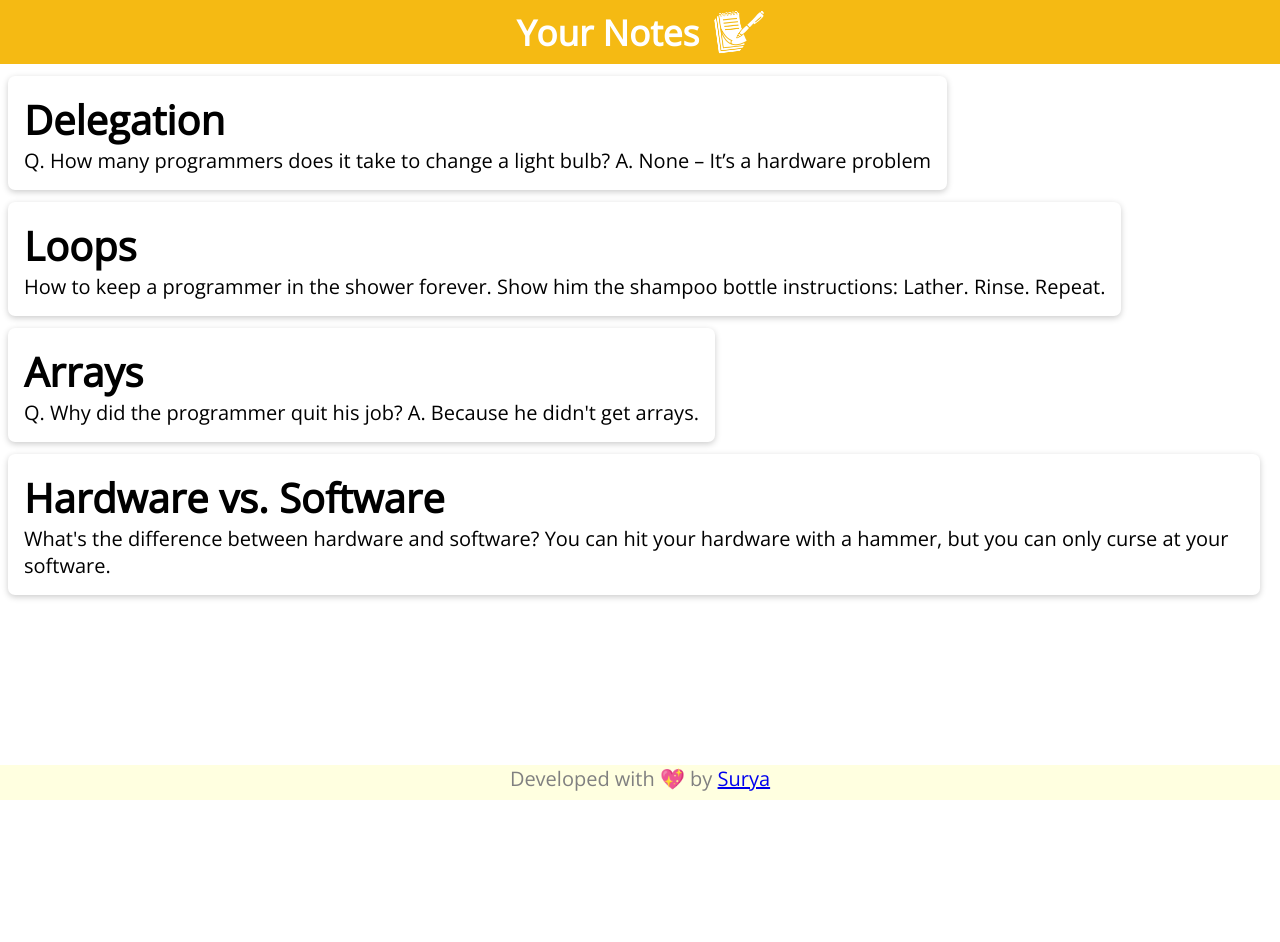
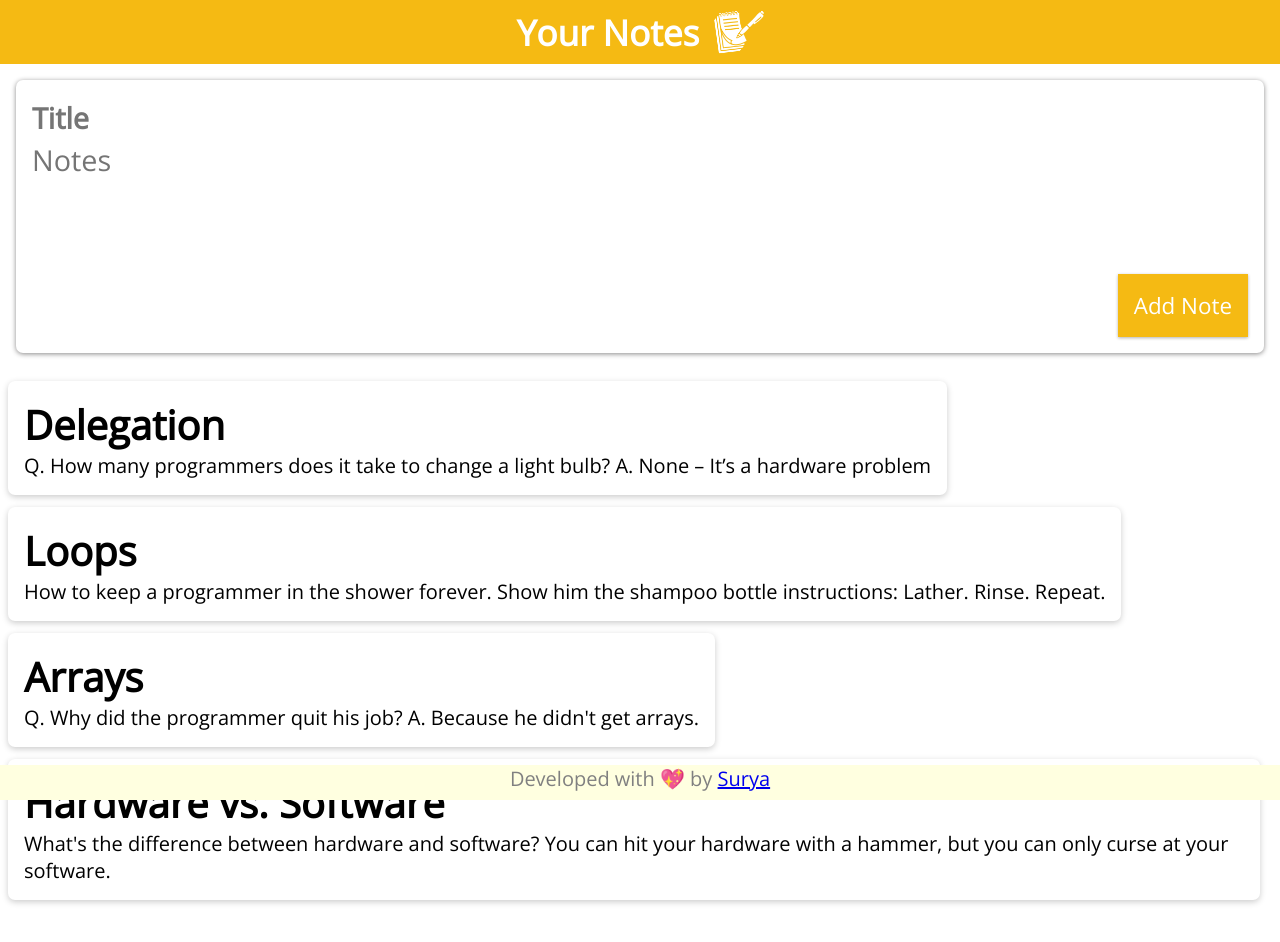
Before and after one commit to Surya-Kumar-03/Notes-App, a React (Create React App) app: page / in a window 1280 px wide. Shown: the top 942 px of the page. Before the commit the page ends 800 px from the top, so only its background shows below. Built offline with nearby package versions, Linux system fonts and the light colour scheme.

Commit message:
Created Input Area

```diff
--- a/src/App.jsx
+++ b/src/App.jsx
@@ -4,11 +4,13 @@ import Note from "./components/Note";
 import Footer from "./components/Footer";
 import "./App.css";
 import notes from "./components/notes";
+import InputArea from "./components/InputArea";
 
 function App() {
   return (
     <div>
       <Header></Header>
+      <InputArea />
       <div className="container">
         {notes.map((noteItem) => (
           <Note
--- /dev/null
+++ b/src/components/InputArea.jsx
@@ -0,0 +1,22 @@
+import React from "react";
+import "../css/inputarea.css";
+
+function InputArea() {
+  return (
+    <div>
+      <form className="form form-input" id="input">
+        <input
+          name="title"
+          placeholder="Title"
+          style={{ fontWeight: "bold" }}
+        />
+        <textarea name="content" placeholder="Notes" rows="3" />
+        <button className="form-button" style={{ marginTop: "1rem" }}>
+          Add Note
+        </button>
+      </form>
+    </div>
+  );
+}
+
+export default InputArea;
--- /dev/null
+++ b/src/css/inputarea.css
@@ -0,0 +1,50 @@
+.form {
+  display: flex;
+  justify-content: center;
+  align-items: center;
+  flex-flow: column;
+  width: auto;
+  height: auto;
+  background: #fff;
+  padding: 1rem;
+  margin: 1rem;
+  border-radius: 7px;
+  box-shadow: 0 1px 5px rgb(138, 137, 137);
+}
+
+.form input,
+.form textarea {
+  width: 100%;
+  border: none;
+  padding: 0.1rem;
+  outline: none;
+  font-size: 4rem;
+  font-family: "Open Sans", sans-serif;
+  resize: none;
+}
+
+.form button {
+  margin-left: auto;
+  font-family: "Open Sans", sans-serif;
+  font-size: 2rem;
+  background: #f5ba13;
+  color: #fff;
+  border: none;
+  width: auto;
+  height: auto;
+  padding: 1rem;
+  box-shadow: 0 1px 3px rgba(0, 0, 0, 0.3);
+  cursor: pointer;
+  outline: none;
+}
+
+@media (min-width: 1025px) {
+  .form input,
+  .form textarea {
+    font-size: 1.8rem;
+  }
+
+  .form button {
+    font-size: 1.4rem;
+  }
+}
```
